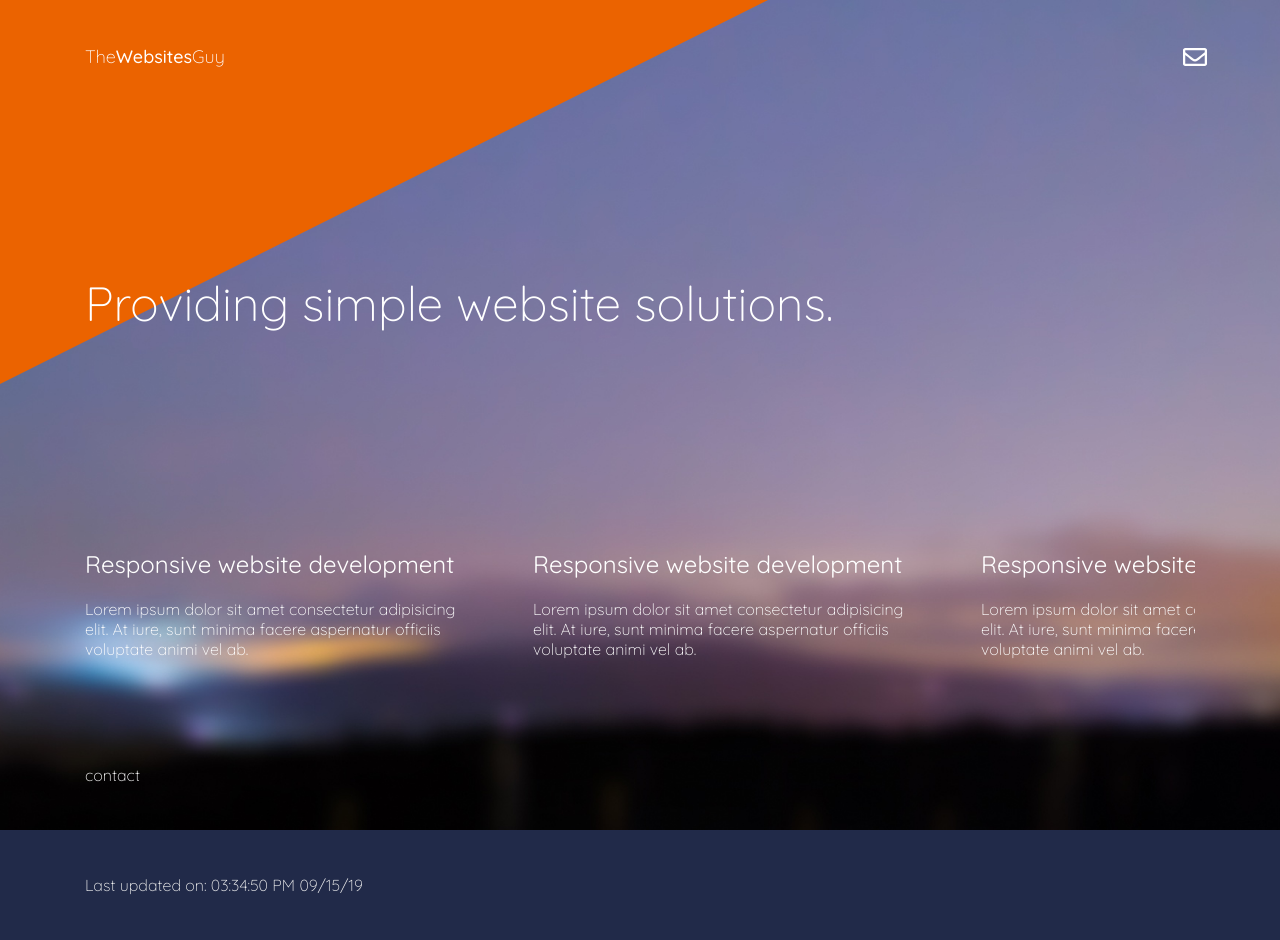
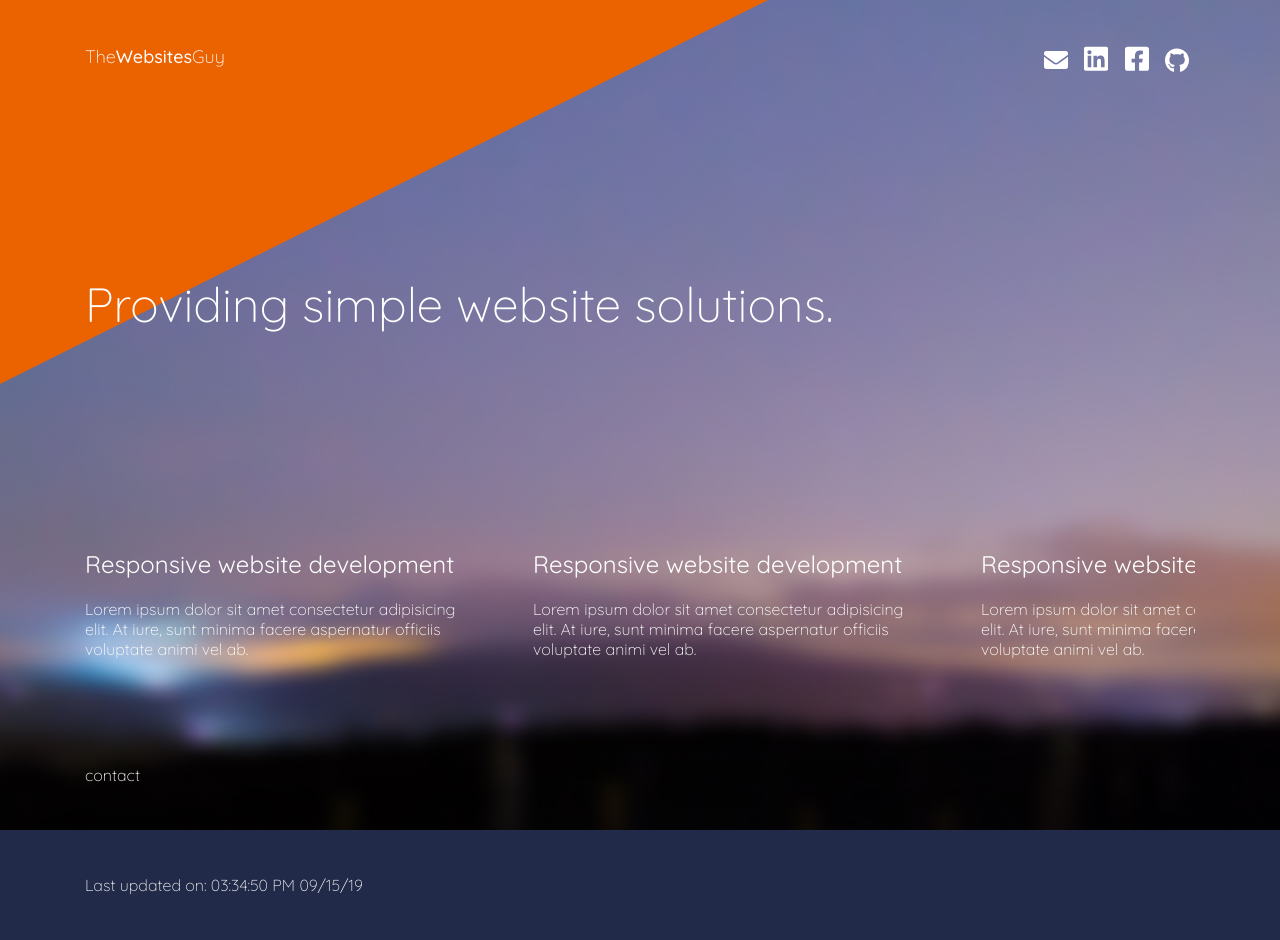
Before and after one commit to proochster/thewebsitesguy, a Jekyll site: the page built from index.html, in a window 1280 px wide. Built offline with Jekyll 4.4.1, drawn with Linux system fonts in a browser that asks for light colours.

Commit message:
+ Nav icons & styling

```diff
--- a/_includes/header.html
+++ b/_includes/header.html
@@ -4,7 +4,15 @@
         <ul class="icon-nav">
             <li class="icon-nav__item">
                 <a href="#" class="icon-nav__link">{% include /svg/email.svg %}</a>
-                <!-- <a href="#" class="icon-nav__link">icon</a> -->
+            </li>
+            <li class="icon-nav__item">
+                <a href="#" class="icon-nav__link">{% include /svg/linkedin.svg %}</a>
+            </li>
+            <li class="icon-nav__item">
+                <a href="#" class="icon-nav__link">{% include /svg/facebook.svg %}</a>
+            </li>
+            <li class="icon-nav__item">
+                <a href="#" class="icon-nav__link">{% include /svg/github.svg %}</a>
             </li>
         </ul>
     </div>
--- a/_styles/components/icon-nav.scss
+++ b/_styles/components/icon-nav.scss
@@ -13,6 +13,8 @@
     }
 
     &__link{
-        padding: 0 $base-unit;
+        padding: 0 $half-unit;
+        display: block;
+        width: $double-unit;
     }
 }
```
Also changed, not shown: _includes/svg/email.svg, _includes/svg/facebook.svg (added), _includes/svg/github.svg (added), _includes/svg/linkedin.svg (added).
